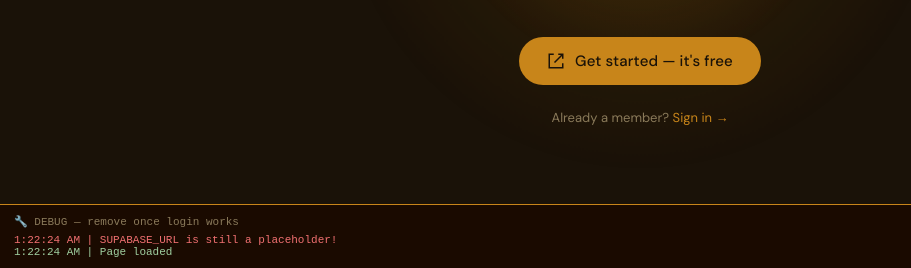
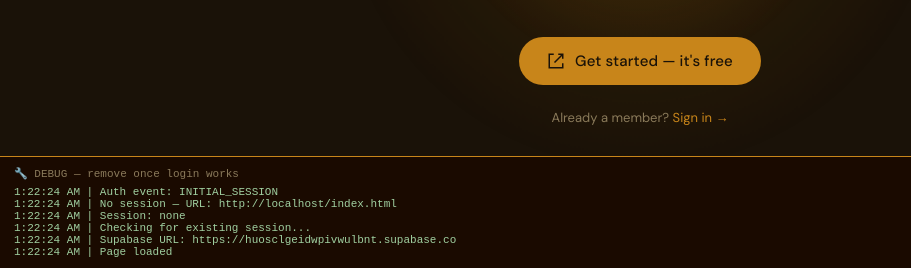
Before and after one commit to riya-2607/LoyaltyTBM, a plain HTML site: page index.html in a window 1280 px wide. Shown: the part 532-800 px from the top of the page, without its empty margins (0-911 px from the left). Drawn offline with nearby package versions, Linux system fonts and the light colour scheme.

Commit message:
Add files via upload

```diff
--- a/index.html
+++ b/index.html
@@ -270,8 +270,8 @@
 
 <script>
 // ── CONFIGURATION — replace these two values ──
-const SUPABASE_URL = 'https://YOUR_PROJECT_ID.supabase.co';
-const SUPABASE_KEY = 'YOUR_ANON_PUBLIC_KEY';
+const SUPABASE_URL = 'https://huosclgeidwpivwulbnt.supabase.co';
+const SUPABASE_KEY = 'eyJhbGciOiJIUzI1NiIsInR5cCI6IkpXVCJ9.eyJpc3MiOiJzdXBhYmFzZSIsInJlZiI6Imh1b3NjbGdlaWR3cGl2d3VsYm50Iiwicm9sZSI6ImFub24iLCJpYXQiOjE3NzM4NzkwNzIsImV4cCI6MjA4OTQ1NTA3Mn0.aNAuFUmopDXGD5pbR3dVpEn0HG966T3esg8zuqynKMk';
 
 // ── CONSTANTS ──
 const COOLDOWN_MS     = 3 * 60 * 60 * 1000; // 3 hours
```
